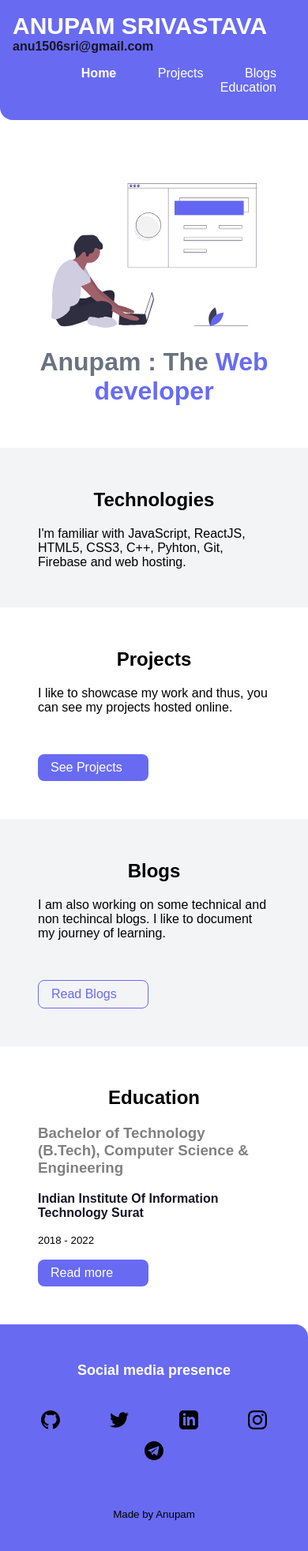
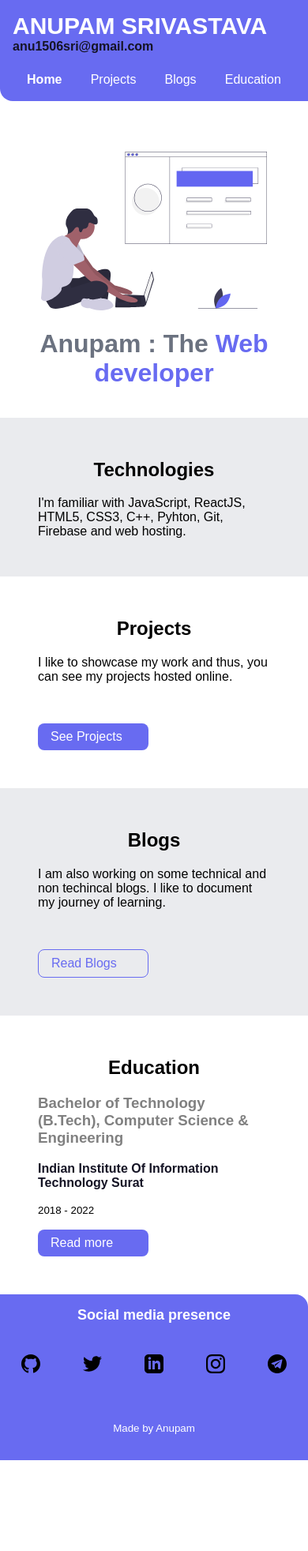
Before and after one commit to ooreally/Portfolio, a plain HTML site: page index.html in a window 390 px wide. Shown: the whole page at 79% size. After the commit the page ends 1849 px from the top, so only its background shows below. Drawn offline with Linux system fonts and the light colour scheme.

Commit message:
ADD: style changed

```diff
--- a/styles.css
+++ b/styles.css
@@ -2,13 +2,17 @@
 @import url('https://fonts.googleapis.com/css2?family=Josefin+Slab:wght@500&family=Noto+Sans+JP:wght@500&display=swap');
 :root {
     --primary-color: #686bf1;
-    --off-white: #F3F4F6;
+    --off-white: #eaebee;
     --dark-gray: #6B7280;
 }
 
 body {
     font-family: 'Montserrat', sans-serif;
-    margin: 0px
+    margin: 0px;
+    height:100vh;
+    width:100%;
+    display: flex;
+    flex-direction: column;
 }
 
 hr {
@@ -31,6 +35,11 @@ hr {
     margin: auto;
 }
 
+/* .container-side {
+
+    margin: auto;
+    display: inline-block;
+} */
 /** links **/
 .link {
     box-sizing: border-box;
@@ -75,15 +84,15 @@ hr {
 .navigation {
     background-color: var(--primary-color);
     color: white;
-    padding: 1rem;
+    padding: 1rem 1rem 0.1rem;
     border-bottom-left-radius: 1rem;
 }
 
 .navigation .nav-brand {
     font-weight: bold;
     font-size: 30px;
+    padding-bottom: 0rem;
 }
-
 .navigation .nav-brand .small{
     color: rgb(21, 20, 37);
     font-size: 1rem;
@@ -91,6 +100,7 @@ hr {
 
 .navigation .nav-pills {
     text-align: right;
+    /* float: right; */
 }
 
 .navigation .link {
@@ -104,13 +114,15 @@ hr {
 /** header **/
 
 .hero {
-    padding: 2rem;
-    padding-top: 5rem;
+    padding: 1rem;
+    padding-top: 4rem;
+
 
 }
 
 .hero .hero-img {
     max-width: 80%;
+
     width: 350px;
     display: block;
     margin: auto;
@@ -144,11 +156,14 @@ hr {
 /** footers **/
 
 .footer {
+
     background-color: var(--primary-color);
-    padding: 3rem 1rem ;
+    padding: 1rem 1rem ;
     text-align: center;
+    margin-top:auto;
     color: white;
     border-top-right-radius: 1rem;
+
 }
 
 .footer .link {
@@ -174,11 +189,55 @@ hr {
     padding-bottom: 6rem;
 }
 
-.list-item-inline .link .social {
-    padding : 0.35rem 0.35rem
+.social {
+    padding : 0.35rem 0.35rem;
+    color: black;
+
+}
+@media only screen and (max-width:600px) {
+
+    .navigation .list-item-inline {
+        padding: 0px 2px;
+        text-align: center;
+    }
+    .navigation .nav-pills .link{
+
+        padding: 0rem;
+    }
+
+    .navigation .nav-pills{
+        display: grid;
+        grid-auto-columns: auto;
+        grid-auto-flow: column;
+        grid-column-gap: 0px;
+        grid-row-gap: 0px;
+        /* align-items:center; */
+    }
+    .navigation .nav-brand {
+        padding-bottom: 0.5rem;
+    }
+
+    .footer{
+        padding: 1rem 0rem;
+
+    }
+
+    .footer .list-item-inline{
+        padding: 0rem;
+    }
+    .footer .social-links {
+        display: grid;
+        grid-auto-columns: auto;
+        grid-auto-flow: column;
+        grid-column-gap: 0px;
+        grid-row-gap: 0px;
+        align-items: center;
+        /* padding: 0px; */
+    }
 
 }
 
-.list-item-inline .last {
-    color: black
-}
+
+/* .list-item-inline .last {
+
+} */
```
